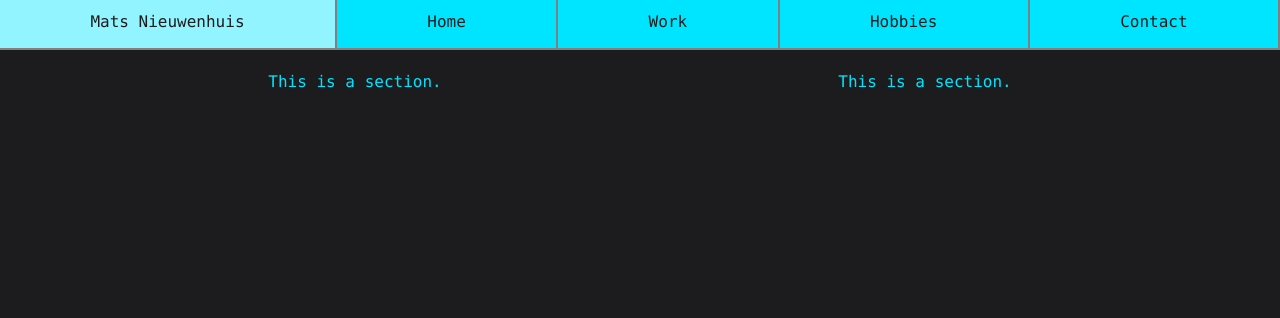
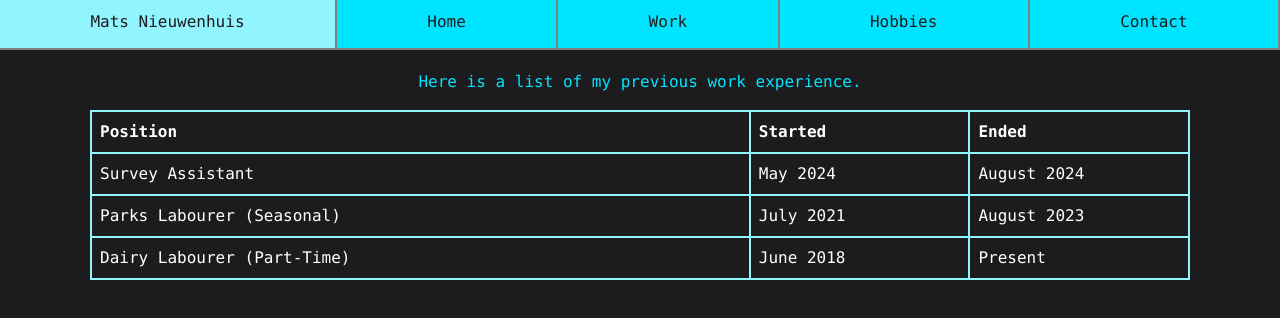
Before and after one commit to matsnieuwenhuis/ENGO551_project0, a plain HTML site: page work.html in a window 1280 px wide. Drawn offline with nearby package versions, Linux system fonts and the light colour scheme.

Commit message:
Completed the work experience page on my site and updated some styling.

```diff
--- a/css/mystyle.scss
+++ b/css/mystyle.scss
@@ -26,6 +26,7 @@ body, html {
 #intro {
     font-size: 12px;
     color: white;
+    text-align: center;
 }
 
 .mepic {
@@ -43,6 +44,29 @@ ul {
     border: 2px solid $accent-color2;
 }
 
+table {
+    width: 100%;
+    border-collapse: collapse;
+    color: white;
+}
+
+th {
+    font-weight: bold;
+}
+
+th, td {
+    border: 2px solid $accent-color2;
+    padding: 8px;
+    text-align: left;
+}
+th:nth-child(1), td:nth-child(1) {
+    width: 60%;
+}
+th:nth-child(2), td:nth-child(2),
+th:nth-child(3), td:nth-child(3) {
+    width: 20%;
+}
+
 @media (max-width: 800px) {
     .mepic {
         width: 400px;
--- a/work.html
+++ b/work.html
@@ -11,7 +11,7 @@
     <!-- My Custom CSS -->
     <link rel="stylesheet" href="css/dist/mystyle.css">
 
-    <title>Homepage</title>
+    <title>Work Experience</title>
 
   </head>
     <body>
@@ -45,13 +45,36 @@
 
         <div class="container">
             <div class="row">
-                <div class="col-lg-6 col-sm-12">
-                    This is a section.
+                <div class="col-sm-12">
+                    <p>Here is a list of my previous work experience.</p>
+                    <p></p>
+                    <table>
+                        <thead>
+                            <tr>
+                                <th>Position</th>
+                                <th>Started</th>
+                                <th>Ended</th>
+                            </tr>
+                        </thead>
+                        <tbody>
+                            <tr>
+                                <td>Survey Assistant</td>
+                                <td>May 2024</td>
+                                <td>August 2024</td>
+                            </tr>
+                            <tr>
+                                <td>Parks Labourer &lpar;Seasonal&rpar;</td>
+                                <td>July 2021</td>
+                                <td>August 2023</td>
+                            </tr>
+                            <tr>
+                                <td>Dairy Labourer &lpar;Part-Time&rpar;</td>
+                                <td>June 2018</td>
+                                <td>Present</td>
+                            </tr>
+                        </tbody>
+                    </table>
                 </div>
-                <div class="col-lg-6 col-sm-12">
-                    This is a section.
-                </div>
-            </div>
         </div>
 
         <!-- Optional JavaScript -->
```
Also changed, not shown: css/dist/mystyle.css, css/dist/mystyle.min.css.
